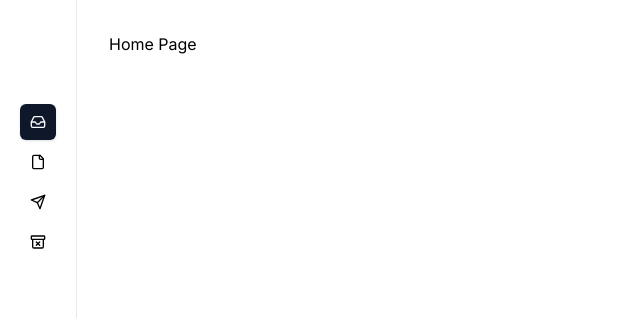
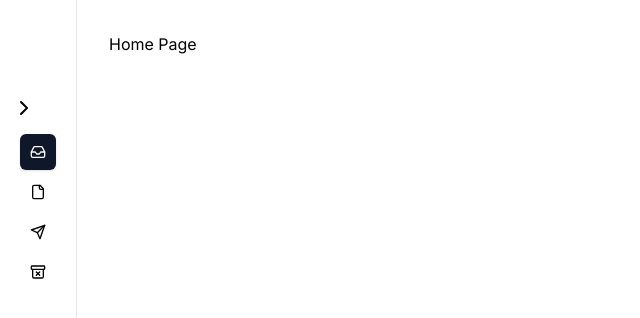
Before and after one commit to s6411423101/DashSite, a Next.js app: page / in a window 1280 px wide. Shown: the top 318 px of the page, without its empty margins (0-640 px from the left). Built offline with nearby package versions, Linux system fonts and the light colour scheme; what tailwindcss-debug-screens would draw is missing.

Commit message:
starting create uxui

```diff
--- a/app/layout.tsx
+++ b/app/layout.tsx
@@ -37,9 +37,7 @@ export default function RootLayout({
         </TooltipProvider>
 
         {/* main page */}
-        <div className="p-8 w-full">
-          <button> {children}</button>
-        </div>
+        <div className="p-8 w-full">{children}</div>
       </body>
     </html>
   );
--- a/components/ui/SideNavbar.tsx
+++ b/components/ui/SideNavbar.tsx
@@ -2,23 +2,14 @@
 import { useState } from "react";
 import { Nav } from "./nav";
 type Props = {};
-import {
-  AlertCircle,
-  Archive,
-  ArchiveX,
-  File,
-  Inbox,
-  MessagesSquare,
-  Search,
-  Send,
-  ShoppingCart,
-  Trash2,
-  Users2,
-} from "lucide-react";
+import { ArchiveX, ChevronRight, File, Inbox, Send } from "lucide-react";
 export default function SideNavbar({}: Props) {
   const [isCollapsed, setCollapsed] = useState(true);
   return (
     <div className="relative min-[80px] border-r px-3 pb-10 pt-24">
+      <button variant="secondary" className=" rounded-full">
+        <ChevronRight />
+      </button>
       <Nav
         isCollapsed={isCollapsed}
         links={[
```
